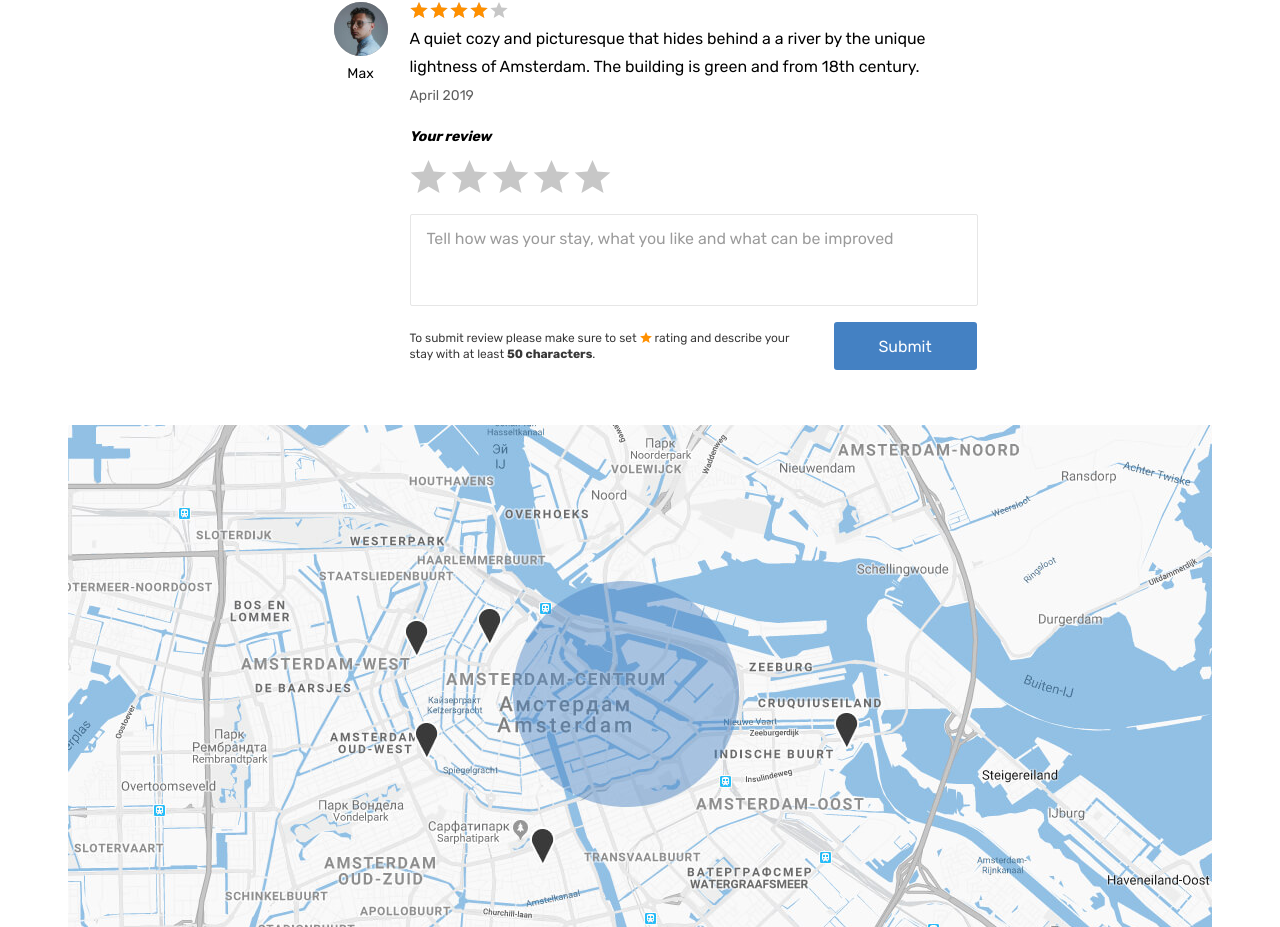
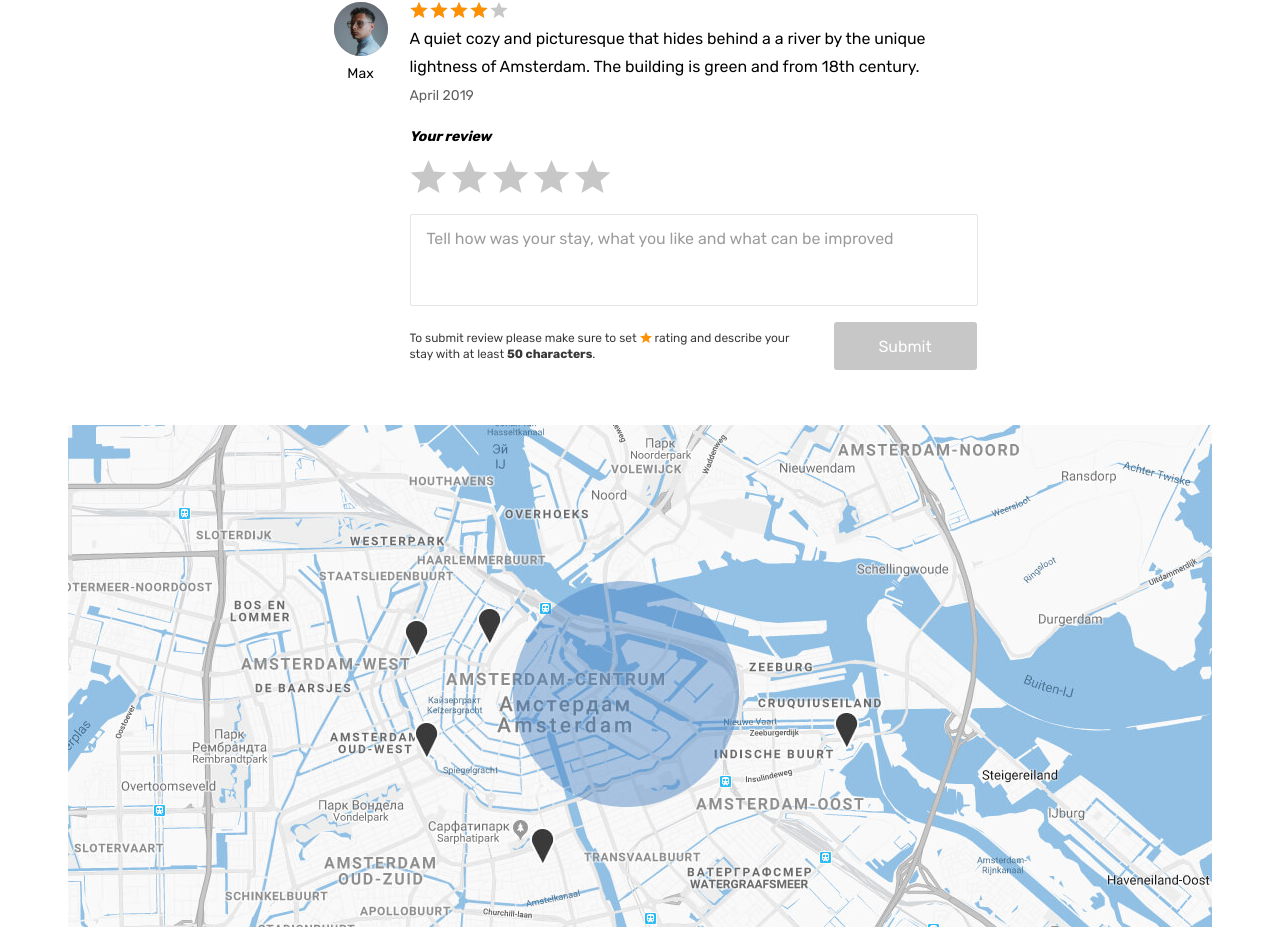
Before and after one commit to htmlacademy-react/2452379-six-cities-2, a React (Vite) app: page /offer/38f1d418-4802-44dd-969f-b7509ee9976e in a window 1280 px wide. Shown: the part 1533-2460 px from the top of the page. Built offline with nearby package versions, Linux system fonts and the light colour scheme.

Commit message:
feat: CommentForm

```diff
--- /dev/null
+++ b/src/components/comment-form/comment-form.tsx
@@ -0,0 +1,71 @@
+import { FormEvent, useState } from 'react';
+
+type FormData = {
+  rating: number;
+  review: string;
+};
+
+const initFormData: FormData = {
+  rating: 0,
+  review: ''
+};
+
+const MIN_COMMENT_LENGTH = 50;
+
+export default function CommentForm() {
+  const [formData, setFormData] = useState(initFormData);
+
+  const formInputHandler = (evt: FormEvent) => {
+    const { name, value } = evt.target as HTMLInputElement;
+    setFormData({ ...formData, [name]: value });
+  };
+
+  return (
+    <form onChange={formInputHandler} className="reviews__form form" action="#" method="post">
+      <label className="reviews__label form__label" htmlFor="review">Your review</label>
+      <div className="reviews__rating-form form__rating">
+        <input className="form__rating-input visually-hidden" name="rating" value="5" id="5-stars" type="radio" />
+        <label htmlFor="5-stars" className="reviews__rating-label form__rating-label" title="perfect">
+          <svg className="form__star-image" width="37" height="33">
+            <use xlinkHref="#icon-star"></use>
+          </svg>
+        </label>
+
+        <input className="form__rating-input visually-hidden" name="rating" value="4" id="4-stars" type="radio" />
+        <label htmlFor="4-stars" className="reviews__rating-label form__rating-label" title="good">
+          <svg className="form__star-image" width="37" height="33">
+            <use xlinkHref="#icon-star"></use>
+          </svg>
+        </label>
+
+        <input className="form__rating-input visually-hidden" name="rating" value="3" id="3-stars" type="radio" />
+        <label htmlFor="3-stars" className="reviews__rating-label form__rating-label" title="not bad">
+          <svg className="form__star-image" width="37" height="33">
+            <use xlinkHref="#icon-star"></use>
+          </svg>
+        </label>
+
+        <input className="form__rating-input visually-hidden" name="rating" value="2" id="2-stars" type="radio" />
+        <label htmlFor="2-stars" className="reviews__rating-label form__rating-label" title="badly">
+          <svg className="form__star-image" width="37" height="33">
+            <use xlinkHref="#icon-star"></use>
+          </svg>
+        </label>
+
+        <input className="form__rating-input visually-hidden" name="rating" value="1" id="1-star" type="radio" />
+        <label htmlFor="1-star" className="reviews__rating-label form__rating-label" title="terribly">
+          <svg className="form__star-image" width="37" height="33">
+            <use xlinkHref="#icon-star"></use>
+          </svg>
+        </label>
+      </div>
+      <textarea className="reviews__textarea form__textarea" id="review" name="review" placeholder="Tell how was your stay, what you like and what can be improved" minLength={MIN_COMMENT_LENGTH}></textarea>
+      <div className="reviews__button-wrapper">
+        <p className="reviews__help">
+          To submit review please make sure to set <span className="reviews__star">rating</span> and describe your stay with at least <b className="reviews__text-amount">50 characters</b>.
+        </p>
+        <button className="reviews__submit form__submit button" type="submit" disabled>Submit</button>
+      </div>
+    </form>
+  );
+}
--- a/src/pages/offer-page/offer-page.tsx
+++ b/src/pages/offer-page/offer-page.tsx
@@ -1,3 +1,4 @@
+import CommentForm from '../../components/comment-form/comment-form';
 import Layout from '../../components/layout/layout';
 import Map from '../../components/map/map';
 
@@ -149,52 +150,7 @@
                     </div>
                   </li>
                 </ul>
-                <form className="reviews__form form" action="#" method="post">
-                  <label className="reviews__label form__label" htmlFor="review">Your review</label>
-                  <div className="reviews__rating-form form__rating">
-                    <input className="form__rating-input visually-hidden" name="rating" value="5" id="5-stars" type="radio"></input>
-                    <label htmlFor="5-stars" className="reviews__rating-label form__rating-label" title="perfect">
-                      <svg className="form__star-image" width="37" height="33">
-                        <use xlinkHref="#icon-star"></use>
-                      </svg>
-                    </label>
-
-                    <input className="form__rating-input visually-hidden" name="rating" value="4" id="4-stars" type="radio"></input>
-                    <label htmlFor="4-stars" className="reviews__rating-label form__rating-label" title="good">
-                      <svg className="form__star-image" width="37" height="33">
-                        <use xlinkHref="#icon-star"></use>
-                      </svg>
-                    </label>
-
-                    <input className="form__rating-input visually-hidden" name="rating" value="3" id="3-stars" type="radio"></input>
-                    <label htmlFor="3-stars" className="reviews__rating-label form__rating-label" title="not bad">
-                      <svg className="form__star-image" width="37" height="33">
-                        <use xlinkHref="#icon-star"></use>
-                      </svg>
-                    </label>
-
-                    <input className="form__rating-input visually-hidden" name="rating" value="2" id="2-stars" type="radio"></input>
-                    <label htmlFor="2-stars" className="reviews__rating-label form__rating-label" title="badly">
-                      <svg className="form__star-image" width="37" height="33">
-                        <use xlinkHref="#icon-star"></use>
-                      </svg>
-                    </label>
-
-                    <input className="form__rating-input visually-hidden" name="rating" value="1" id="1-star" type="radio"></input>
-                    <label htmlFor="1-star" className="reviews__rating-label form__rating-label" title="terribly">
-                      <svg className="form__star-image" width="37" height="33">
-                        <use xlinkHref="#icon-star"></use>
-                      </svg>
-                    </label>
-                  </div>
-                  <textarea className="reviews__textarea form__textarea" id="review" name="review" placeholder="Tell how was your stay, what you like and what can be improved"></textarea>
-                  <div className="reviews__button-wrapper">
-                    <p className="reviews__help">
-                      To submit review please make sure to set <span className="reviews__star">rating</span> and describe your stay with at least <b className="reviews__text-amount">50 characters</b>.
-                    </p>
-                    <button className="reviews__submit form__submit button" type="submit" disabled={undefined}>Submit</button>
-                  </div>
-                </form>
+                <CommentForm/>
               </section>
             </div>
           </div>
```
